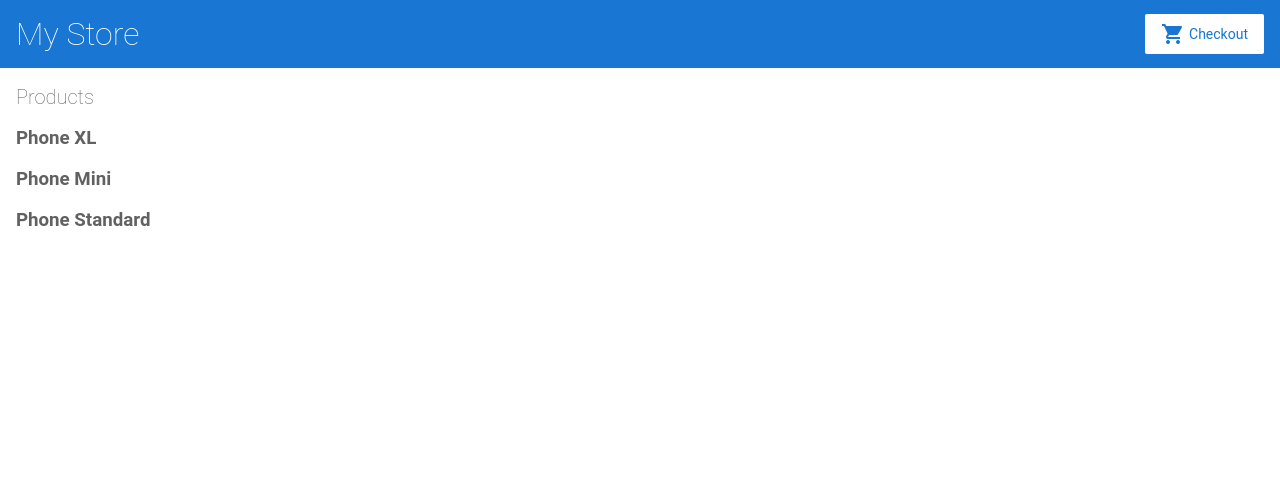
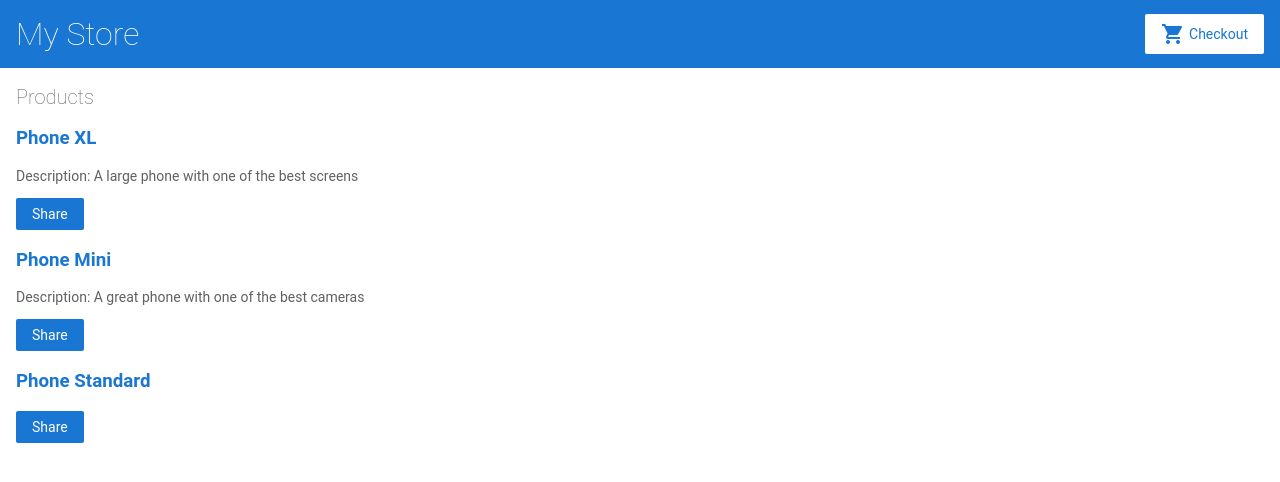
Before and after one commit to Sisma-G/StackBlitz-AngularTryIt, an Angular app: page / in a window 1280 px wide. Shown: the top 482 px of the page. Built offline with nearby package versions, Linux system fonts and the light colour scheme.

Commit message:
2 files modified

```diff
--- a/src/app/product-list/product-list.component.html
+++ b/src/app/product-list/product-list.component.html
@@ -1,12 +1,26 @@
 <h2>Products</h2>
 
+<!-- iterate over the list of products with *ngFor directive on a <div> -->
 <div *ngFor="let product of products">
   <h3>
-    {{ product.name }}
+    <!-- make product names also be links -->
+    <!-- property binding [ ] lets you use the property value in a template expression -->
+    <!-- title is the title of the link, which is displayed by hovering-->
+    <a [title]="product.name + ' details'">
+      <!-- actual name diplayed -->
+      {{ product.name }}
+    </a>
   </h3>
+
+  <!-- p element is only created if there is a description -->
+  <p *ngIf="product.description">
+    Description: {{ product.description }}
+  </p>
+
+  <!-- create a clickable button -->
+  <!-- bind the click event with () around it to the share() method defined in the component-->
+  <button (click)="share()">
+    Share
+  </button>
+
 </div>
-<!--
-Copyright Google LLC. All Rights Reserved.
-Use of this source code is governed by an MIT-style license that
-can be found in the LICENSE file at http://angular.io/license
--->
--- a/src/app/product-list/product-list.component.ts
+++ b/src/app/product-list/product-list.component.ts
@@ -11,6 +11,7 @@ export class ProductListComponent {
   products = products;
 
   share() {
+    //Prompt a page alert with a message
     window.alert('The product has been shared!');
   }
 }
```
